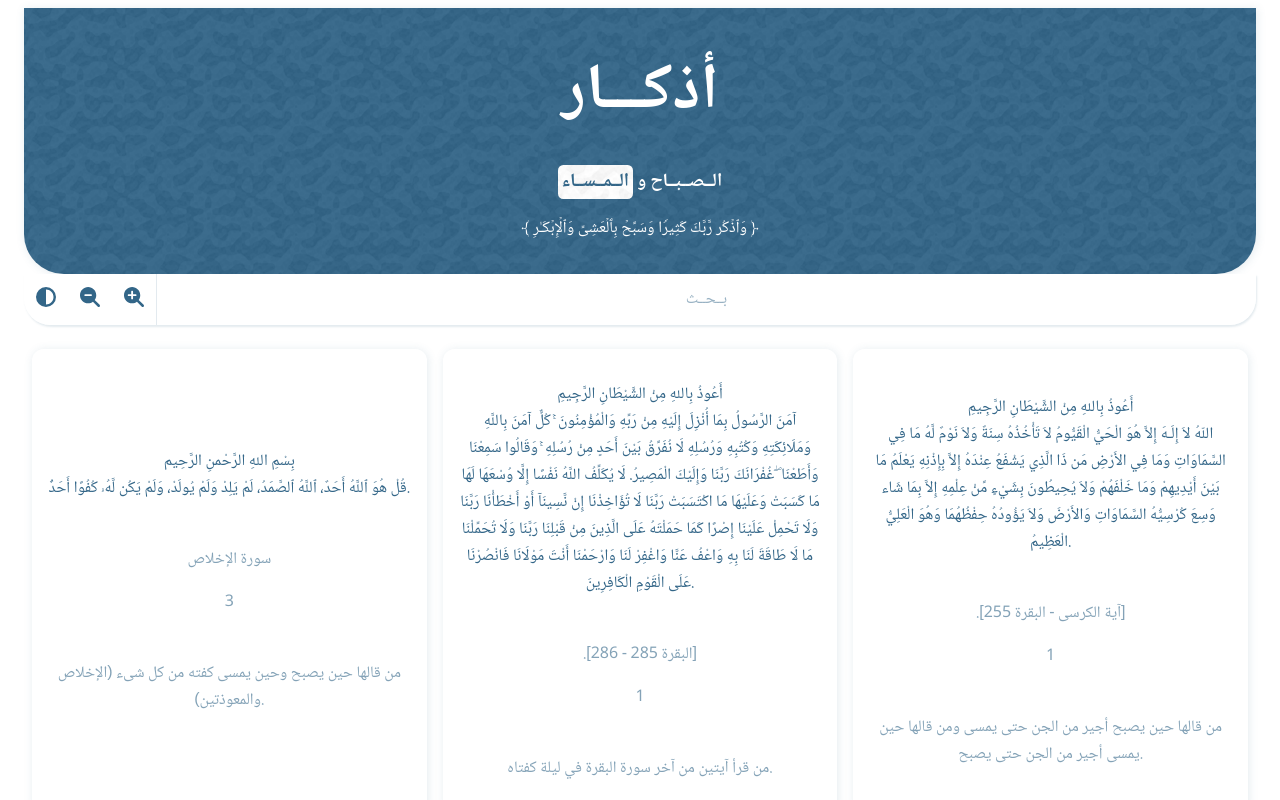
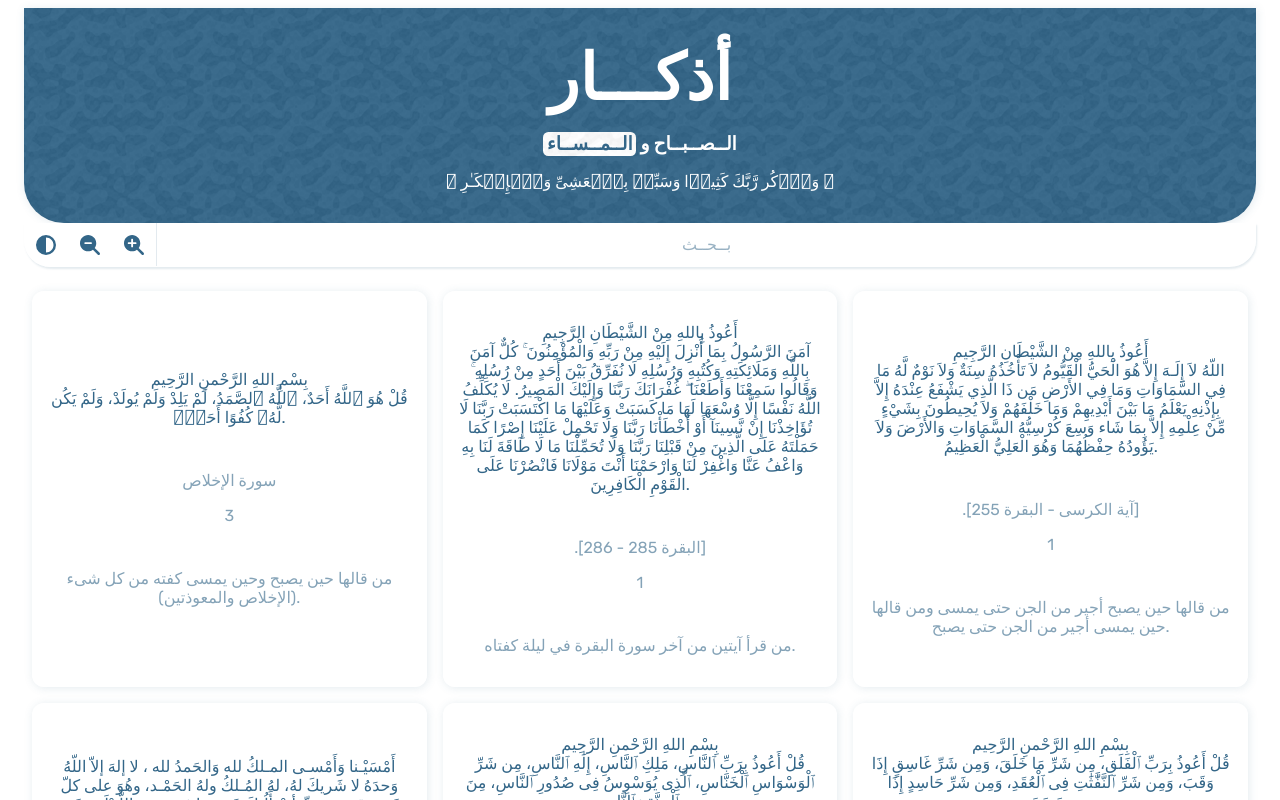
Before and after one commit to AmmarYasserAllaithy/Azkar, a Vue app: page / in a window 1280 px wide. Shown: the top 800 px of the page. Built offline with nearby package versions, Linux system fonts and the light colour scheme.

Commit message:
enhance: update font to Rubik

```diff
--- a/res/style/base.css
+++ b/res/style/base.css
@@ -1,4 +1,4 @@
-@import url('https://fonts.googleapis.com/css2?family=Noto+Naskh+Arabic:wght@400..700&display=swap');
+@import url('https://fonts.googleapis.com/css2?family=Rubik:wght@400..700&display=swap');
 
 * {
   margin: 0;
@@ -9,7 +9,7 @@
   unicode-bidi: plaintext;
   list-style: none;
 
-  font-family: Noto Naskh Arabic, sans-serif;
+  font-family: Rubik, sans-serif;
 
   --white: #fff;
   --black: #111;
```
